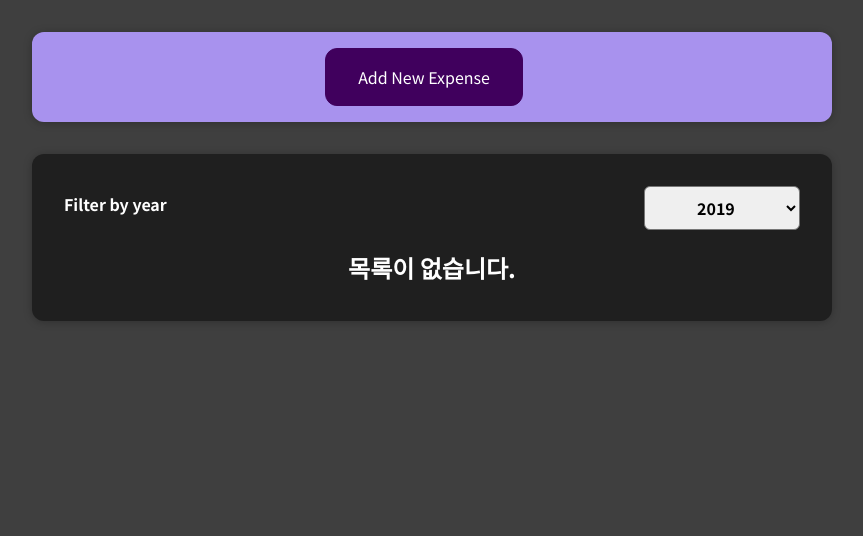
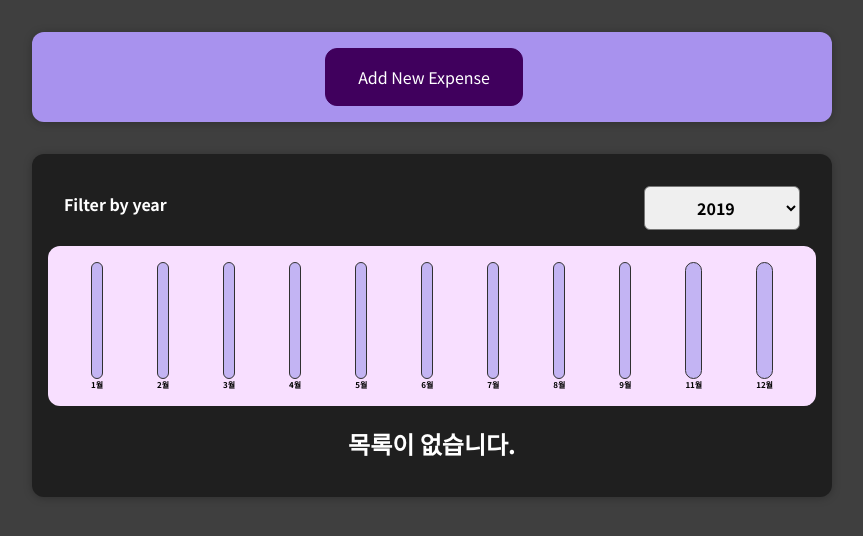
Before and after one commit to LEE2302/udemy_react, a React (Create React App) app in the folder 01-starting-setup/: page / in a window 1280 px wide. Shown: the top 536 px of the page, without its empty margins (208-1071 px from the left). Built offline with nearby package versions, Linux system fonts and the light colour scheme.

Commit message:
feat: 동적인 차트구현 완료/80번 마무리 단계

```diff
--- a/01-starting-setup/src/components/Chart/Chart.js
+++ b/01-starting-setup/src/components/Chart/Chart.js
@@ -1,17 +1,24 @@
 import React from "react";
-import "./ChartBar.css";
+import "./Chart.css";
 import ChartBar from "./ChartBar";
 
 const Chart = (props) => {
+  //maxvalue값을 구하기
+  const dataPointValue = props.chartData.map((el) => el.value);
+  console.log(dataPointValue);
+  //dataPoinValue는 배열이기 때문에 스프레드연산자를 이용해 나열을 해준다.
+  const maxDataValue = Math.max(...dataPointValue);
+  console.log(maxDataValue);
+
   return (
-    <div className="Chart">
-      {props.items.map((el) => (
+    <div className="chart">
+      {props.chartData.map((el) => (
         <ChartBar
           // 맵핑을 해줄때는 키값이 필요한데 지금 label로 준 이유는
           // label값이 월(1월,2월 ...)이라 애초에 고유한 값이기 때문에 겸사 겸사 한것
           key={el.label}
           value={el.value}
-          maxvalue={null}
+          maxvalue={maxDataValue}
           label={el.label}
         />
       ))}
--- a/01-starting-setup/src/components/Chart/ChartBar.js
+++ b/01-starting-setup/src/components/Chart/ChartBar.js
@@ -3,10 +3,10 @@ import "./ChartBar.css";
 
 const ChartBar = (props) => {
   //차트바에 게이지(fill)을 채워야 하는 변수 선언
-  const barFillHeight = "0%";
-  //max를 100으로 정해준다면 밸류값에 의해 게이지가 올라가야 하기 때문에
+  let barFillHeight = "0%";
+  //max를 100으로 정해준다면 맥스밸류값에 의해 게이지가 올라가야 하기 때문에
   //조건으로 0보다 크면을 준다
-  if (props.value > 0) {
+  if (props.maxvalue > 0) {
     //밸류값이 0보다 크다면 반올림으로 밸류값 나누기 맥스밸류값을 해주고 퍼센트로 만들어야하기 때문에
     //100으로 곱해주어 백분율 퍼센트를 만들어준다. 퍼센트 문자열을 만들어주기위해 + '%'까지
     barFillHeight = Math.round((props.value / props.maxvalue) * 100) + "%";
@@ -20,7 +20,7 @@ const ChartBar = (props) => {
           className="chart-bar__fill"
           // html기본 문법이지만 리액트 에서는 style선언후 중괄호 두개안에다가 넣게된다
           // 그리고 백그라운드 변경처럼 중간에 - 들어가게 된다면 카멜케이스로 하던지 ''로 감싸주어야한다.
-          // ex) 'backgrond-color' : red / backgrondColor : red
+          // ex) 'background-color' : red / backgroundColor : red
           style={{ height: barFillHeight }}
         ></div>
       </div>
--- /dev/null
+++ b/01-starting-setup/src/components/Expense/ExpenseChart.js
@@ -0,0 +1,29 @@
+import React from "react";
+
+import Chart from "../Chart/Chart";
+
+const ExpenseChart = (props) => {
+  // Chart로 프롭스를 넘겨줄때 넘겨 받을 데이터를 정했기 때문에 label속성과 value속성을 넘겨준다.
+  const chartDataPoint = [
+    { label: "1월", value: 0 },
+    { label: "2월", value: 0 },
+    { label: "3월", value: 0 },
+    { label: "4월", value: 0 },
+    { label: "5월", value: 0 },
+    { label: "6월", value: 0 },
+    { label: "7월", value: 0 },
+    { label: "8월", value: 0 },
+    { label: "9월", value: 0 },
+    { label: "11월", value: 0 },
+    { label: "12월", value: 0 },
+  ];
+  console.log(chartDataPoint);
+  for (let data of props.filterData) {
+    const month = data.date.getMonth();
+    chartDataPoint[month].value += data.amount;
+  }
+
+  return <Chart chartData={chartDataPoint} />;
+};
+
+export default ExpenseChart;
--- a/01-starting-setup/src/components/Expense/Expenses.js
+++ b/01-starting-setup/src/components/Expense/Expenses.js
@@ -2,6 +2,7 @@ import React, { useState } from "react";
 import Card from "../UI/card";
 import ExpensesFilter from "./ExpensesFilter";
 import ExpensesList from "./ExpensesList";
+import ExpenseChart from "./ExpenseChart";
 import "./Expenses.css";
 
 function Expenses(props) {
@@ -32,6 +33,7 @@ function Expenses(props) {
           selected={filteredYear}
           onChahgeFilter={filterChangeHandler}
         />
+        <ExpenseChart filterData={filteredExpenses} />
         {/* 변수를 이용한 예제 */}
         <ExpensesList items={filteredExpenses} />
         {/* 삼항연산자를 이용한 예제 */}
```
